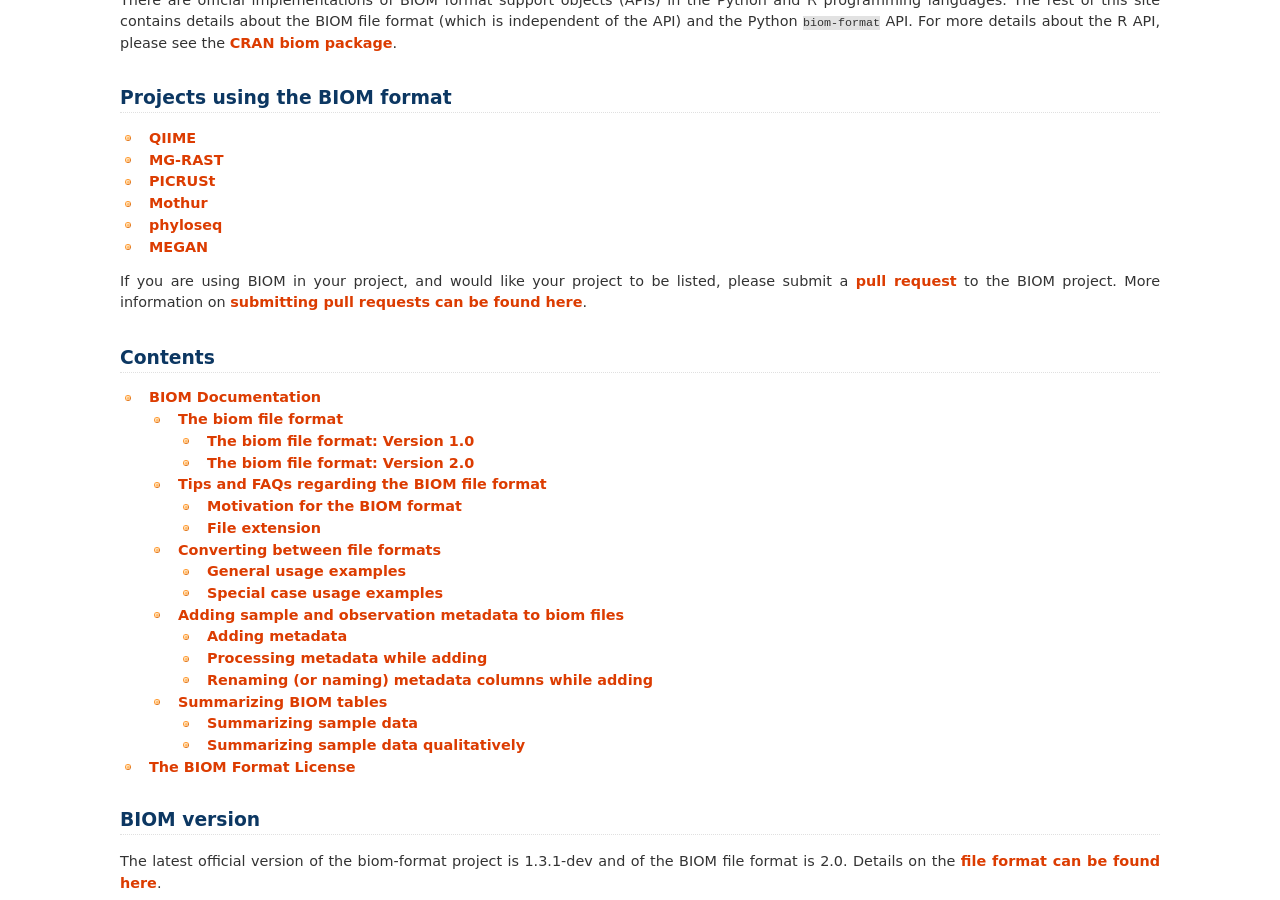
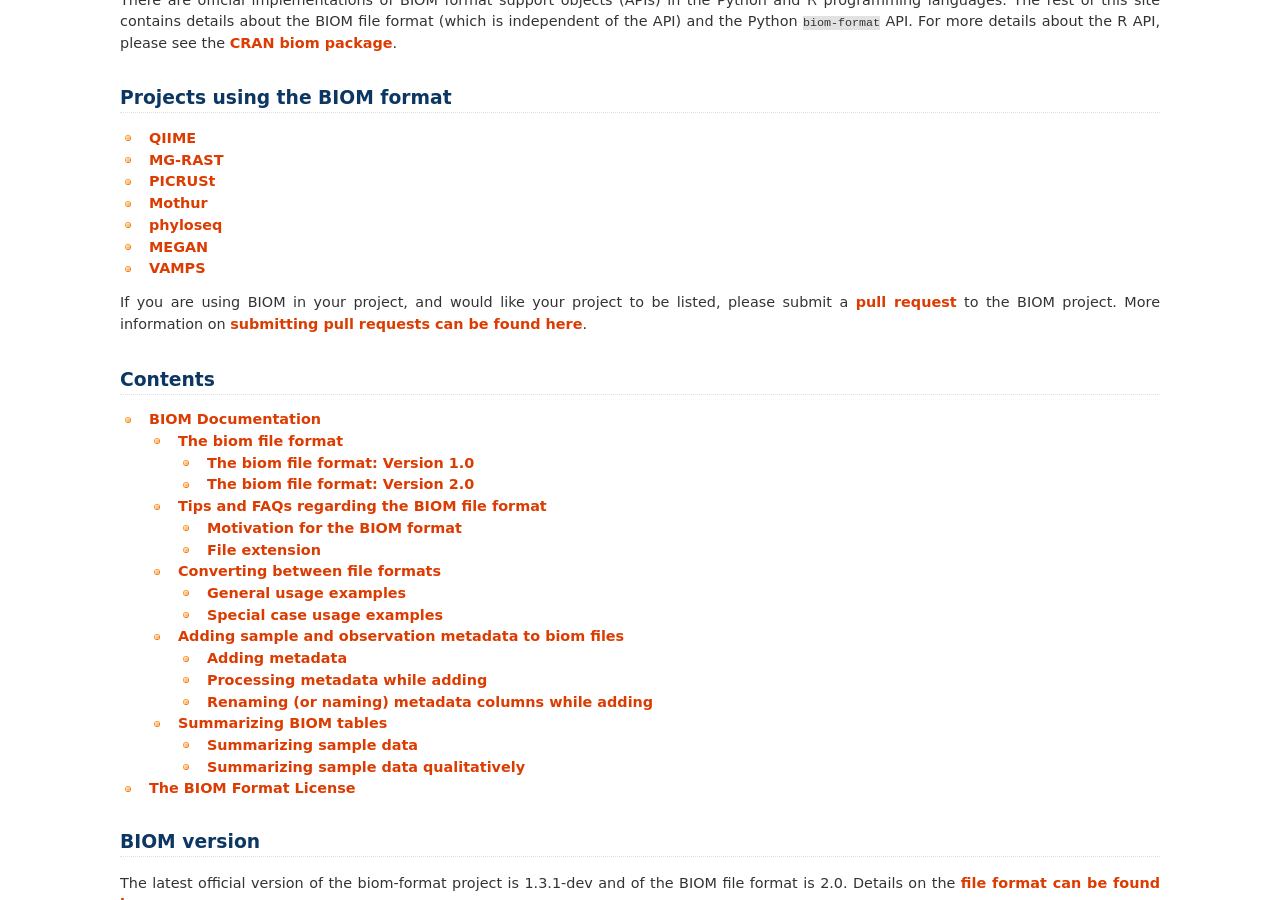
Before and after one commit to biocore/biom-format, a Sphinx documentation site: the page built from doc/index.rst, in a window 1280 px wide and 900 px high, scrolled down 655 px. Built offline with Sphinx 7.4.7, drawn with Linux system fonts in a browser that asks for light colours; formulas are drawn with MathJax 3; pages that are not in the unit, such as notebooks, are missing from menus.

Commit message:
DOC: Add vamps to the list of projects

```diff
--- a/doc/index.rst
+++ b/doc/index.rst
@@ -22,6 +22,7 @@
 * `Mothur <http://www.mothur.org/wiki/Make.biom>`_
 * `phyloseq <http://www.bioconductor.org/packages/release/bioc/html/phyloseq.html>`_
 * `MEGAN <http://ab.inf.uni-tuebingen.de/software/megan5/>`_
+* `VAMPS <http://vamps.mbl.edu/>`_
 
 If you are using BIOM in your project, and would like your project to be listed, please submit a `pull request <https://github.com/biocore/biom-format/pulls>`_ to the BIOM project. More information on `submitting pull requests can be found here <https://help.github.com/articles/using-pull-requests>`_.
 
```
